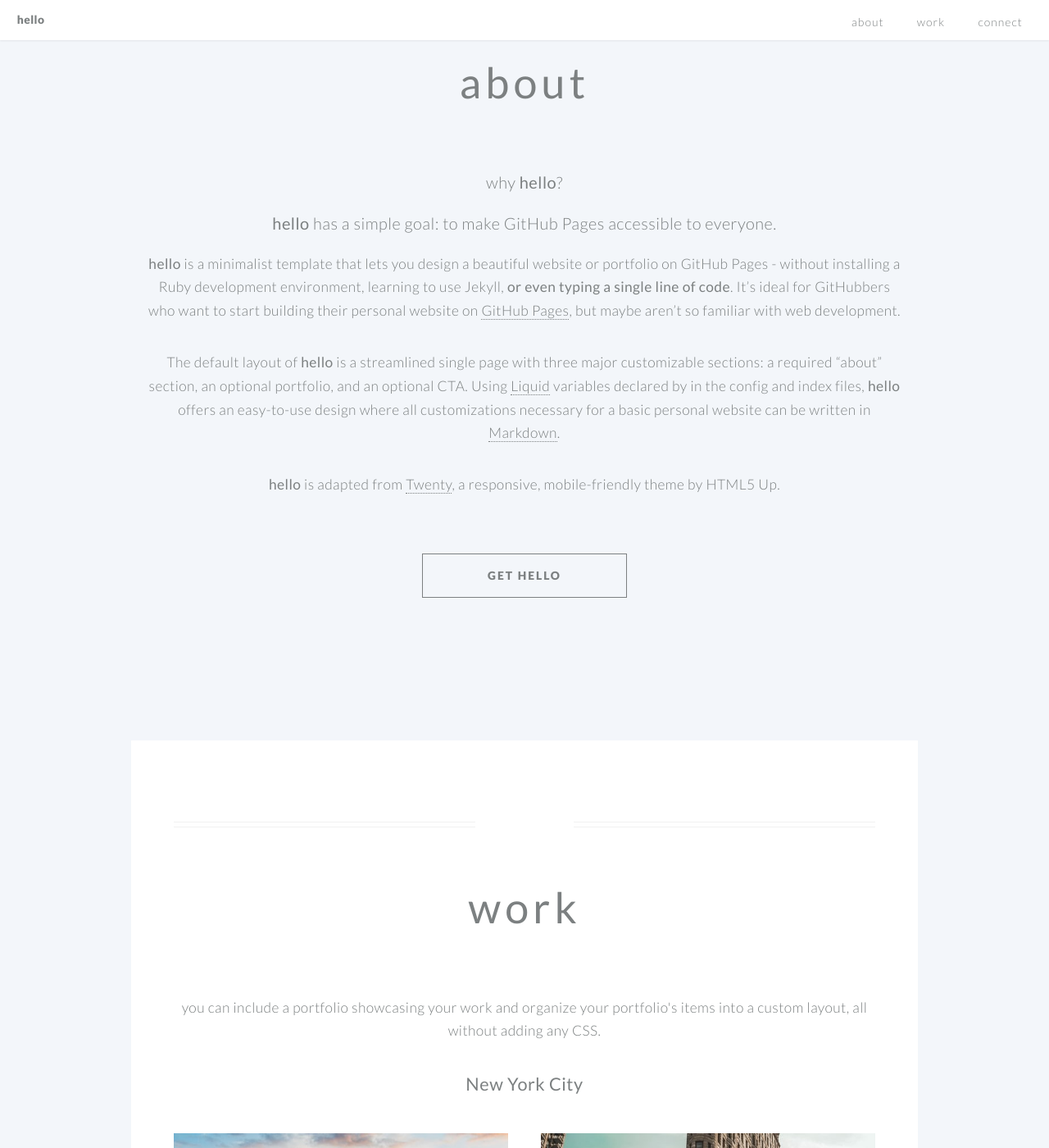
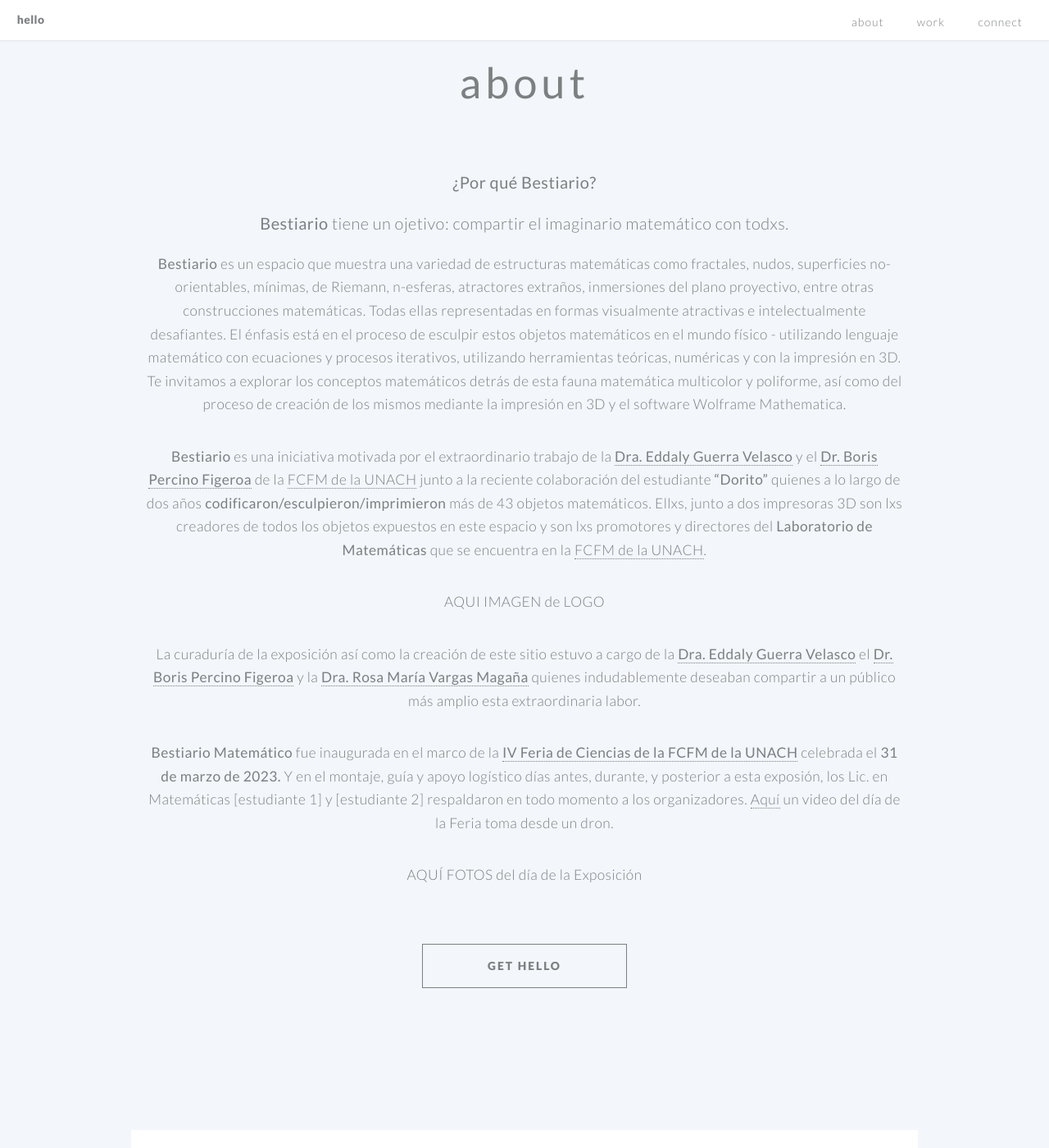
Before and after one commit to bestiario/bestiario.github.io, a Jekyll site: the page built from index.md, in a window 1280 px wide and 1400 px high, scrolled down 661 px. Shown: the whole window at 82% size. Built offline with Jekyll 4.4.1, drawn with Linux system fonts in a browser that asks for light colours; some of the changed text lies outside the part shown.

Commit message:
Update index.md

```diff
--- a/index.md
+++ b/index.md
@@ -4,12 +4,12 @@ layout: hello-default
 # using Markdown language, you can customize the following variables!
 
 # these variables are required -------------------------------
-banner_title: hello for github pages
-banner_subtitle: a minimalist template for personal websites
-background_image: /images/background.jpeg
+banner_title: Bestiario Matemático
+banner_subtitle: Laboratorio de Ingenio, Arte e Impresión en 3D
+background_image: /images/Bestiariobackground5.jpg
 
 # all of the following variables are optional -----------------
-page_url: /hello # only include this variable if you aren't building the page to your primary domain
+page_url:  # only include this variable if you aren't building the page to your primary domain
 
 # favicon
 favicon: /assets/ico/favicon.ico
@@ -30,28 +30,32 @@ about_button_label: get hello # the label on the button
 # By declaring these variables, you can include a portfolio showcasing your work and organize your portfolio's items into a custom layout, all without adding any CSS. In addition, you must 1) create an HTML file in the_includes folder for each project with the text you'd like to display, and 2) create a YAML file in the _data folder describing the order in which each project should be shown and categorized. See `/includes/example.html` and `/_data/work.yml` for examples.
 
 portfolio: work # the heading for your portfolio and title of your YAML file
-portfolio_description: you can include a portfolio showcasing your work and organize your portfolio's items into a custom layout, all without adding any CSS. # a description to be desplayed below the heading and above the content
+portfolio_description: En esta exposición se exhiben 43 piezas codificadas/esculpidas para impresión en 3D.
 
 # optional CTA section --------------------------------------------------
 
 # By declaring these variables, you can include a CTA section.
 cta: connect # the heading for your CTA section
-cta_description: questions, comments, or concerns? please don't hesitate to reach out. # a description to be desplayed below the heading and above the content
-cta_button: mailto:saragong@usc.edu # a link to an external website or to media
+cta_description: ¿Preguntas, comentarios y/o invitaciones? Contáctanos # a description to be desplayed below the heading and above the content
+cta_button: mailto:bestiariounach@gmail.com # a link to an external website or to media
 cta_button_label: contact # the label on the button
 
 ---
 [//]: # (write a bit about yourself here)
-### why **hello**?
+### **¿Por qué Bestiario?**
 
-### **hello** has a simple goal: to make GitHub Pages accessible to everyone.
+### **Bestiario** tiene un ojetivo: compartir el imaginario matemático con todxs.
 
-**hello** is a minimalist template that lets you design a beautiful website or portfolio on GitHub Pages - without installing a Ruby
-development environment, learning to use Jekyll, **or even typing a single line of code**. It's ideal for GitHubbers
-who want to start building their personal website on [GitHub Pages](https://pages.github.com/), but maybe aren't so familiar with web development.
+**Bestiario** es un espacio que muestra una variedad de estructuras matemáticas como fractales, nudos, superficies no-orientables, mínimas, de Riemann, n-esferas, atractores extraños, inmersiones del plano proyectivo, entre otras construcciones matemáticas. Todas ellas representadas en formas visualmente atractivas e intelectualmente desafiantes. El énfasis está en el proceso de esculpir estos objetos matemáticos en el mundo físico - utilizando lenguaje matemático con ecuaciones y procesos iterativos, utilizando herramientas teóricas, numéricas y con la impresión en 3D. Te invitamos a explorar los conceptos matemáticos detrás de esta fauna matemática multicolor y poliforme, así como del proceso de creación de los mismos mediante la impresión en 3D y el software Wolframe Mathematica.
+
+**Bestiario** es una iniciativa motivada por el extraordinario trabajo de la **[Dra. Eddaly Guerra Velasco](https://dgip.unach.mx/index.php/academicos/34-semblanzas-sni-sei/381-eddaly-guerra-velasco)** y el **[Dr. Boris Percino Figeroa](https://www.fcfm.unach.mx/index.php/profesores/cuerpo-academico-de-matematicas)** de la [FCFM de la UNACH](https://www.fcfm.unach.mx/) junto a la reciente colaboración del estudiante **"Dorito"** quienes a lo largo de dos años **codificaron/esculpieron/imprimieron** más de 43 objetos matemáticos. Ellxs, junto a dos impresoras 3D son lxs creadores de todos los objetos expuestos en este espacio y son lxs promotores y directores del **Laboratorio de Matemáticas** que se encuentra en la [FCFM de la UNACH](https://www.fcfm.unach.mx/).
+
+ AQUI IMAGEN de LOGO
+
+La curaduría de la exposición así como la creación de este sitio estuvo a cargo de la **[Dra. Eddaly Guerra Velasco](https://dgip.unach.mx/index.php/academicos/34-semblanzas-sni-sei/381-eddaly-guerra-velasco)** el **[Dr. Boris Percino Figeroa](https://www.fcfm.unach.mx/index.php/profesores/cuerpo-academico-de-matematicas)** y la **[Dra. Rosa María Vargas Magaña](rosavargas.github.io/)** quienes indudablemente deseaban compartir a un público más amplio esta extraordinaria labor.
+
+**Bestiario Matemático** fue inaugurada en el marco de la **[IV Feria de Ciencias de la FCFM de la UNACH](https://www.facebook.com/radiounachoficial/videos/914581009746969)** celebrada el **31 de marzo de 2023.** Y en el montaje, guía y apoyo logístico días antes, durante, y posterior a esta exposión, los Lic. en Matemáticas [estudiante 1]
+y [estudiante 2] respaldaron en todo momento a los organizadores. [Aquí](https://www.facebook.com/FlightForceDrone/videos/669243995003767) un video del día de la Feria toma desde un dron.
 
 
-The default layout of **hello** is a streamlined single page with three major customizable sections: a required "about" section, an optional portfolio, and an optional CTA. Using [Liquid](https://shopify.github.io/liquid/) variables declared by in the config and index files, **hello** offers an easy-to-use design where all customizations necessary for a basic personal website can be written in [Markdown](https://www.markdownguide.org/basic-syntax/).
-
-
-**hello** is adapted from [Twenty](https://html5up.net/twenty), a responsive, mobile-friendly theme by HTML5 Up.
+AQUÍ FOTOS del día de la Exposición
```
